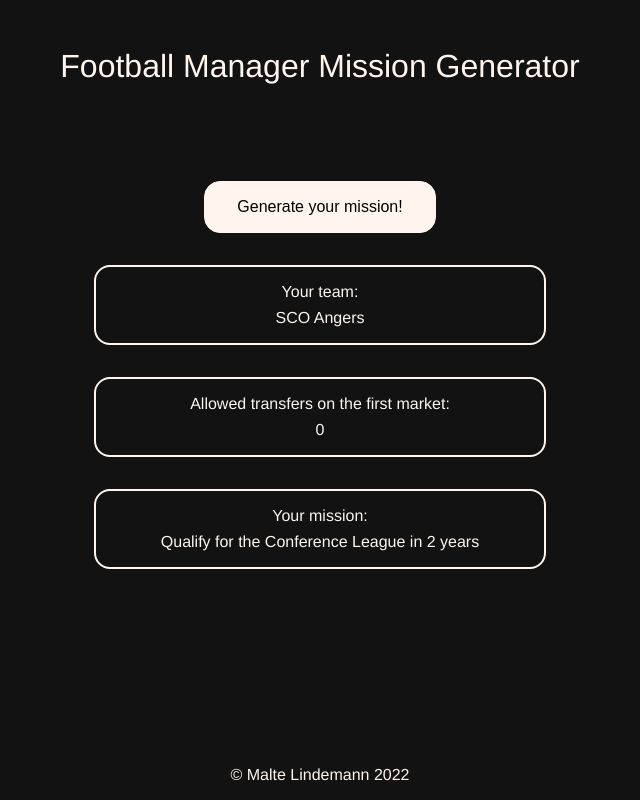
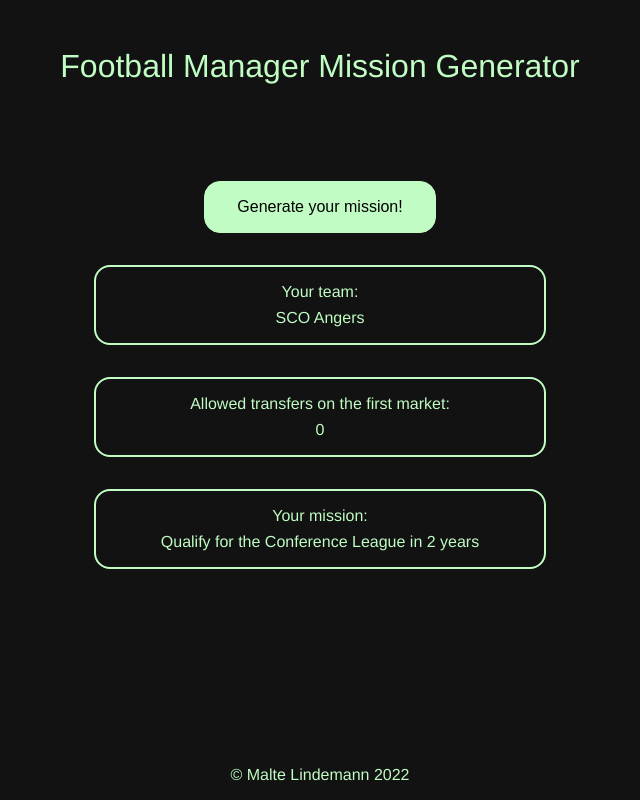
Before and after one commit to Lambouw/Manager-Mission-Generator, a plain HTML site: page index.html in a window 1280 px wide. Both pictures are taken after a click on the button "Generate your mission!". Shown: the whole page, without its empty margins (320-960 px from the left). Drawn offline with Linux system fonts and the light colour scheme.

Commit message:
changed color

```diff
--- a/resources/css/styles.css
+++ b/resources/css/styles.css
@@ -3,7 +3,7 @@
 body {
     text-align: center;
     width: 100%;
-    color: seashell;
+    color: #c0fcc3;
     background-color: #111211;
 }
 
@@ -25,8 +25,8 @@ main {
 }
 
 button {
-    border: 1px solid seashell;
-    background-color: seashell;
+    border: 1px solid #c0fcc3;
+    background-color: #c0fcc3;
     padding: 1rem 2rem;
     text-align: center;
     text-decoration: none;
@@ -38,12 +38,12 @@ button {
 
 button:hover {
     background-color: #111211;
-    color: seashell;
-    border: 1px solid seashell;
+    color: #c0fcc3;
+    border: 1px solid #c0fcc3;
 }
 
 .team, .transfers, .mission {
-    border: 2px solid seashell;
+    border: 2px solid #c0fcc3;
     border-radius: 1rem;
     padding: 1rem 2rem;
     margin: 2rem auto;
```
